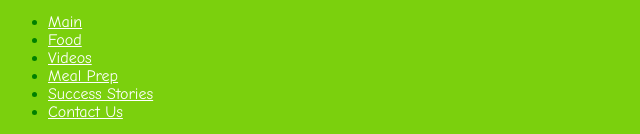
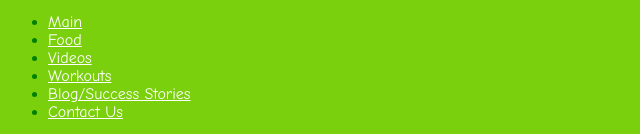
Before and after one commit to Amara0080/Amara0080.github.io, a plain HTML site: page meal prep.html in a window 1280 px wide. Shown: the part 1926-2060 px from the top of the page, 0-640 px from the left. Drawn offline with Linux system fonts and the light colour scheme.

Commit message:
Update meal prep.html

```diff
--- a/meal prep.html
+++ b/meal prep.html
@@ -34,9 +34,9 @@
     <li><a href="main.html">Main</a></li>
     <li><a href="recipes.html">Food</a></li>
     <li><a href="videos.html">Videos</a></li>
-    <li><a href="meal-prep.html">Meal Prep</a></li>
-    <li><a href="success-stories.html">Success Stories</a></li>
-    <li><a href="contact-info.html">Contact Us</a></li>
+    <li><a href="workouts.html">Workouts</a></li>
+    <li><a href="blog.html">Blog/Success Stories</a></li>
+    <li><a href="contact info.html">Contact Us</a></li>
   </ul>
 </nav>
 <style>
```
